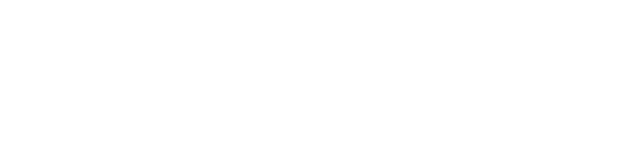
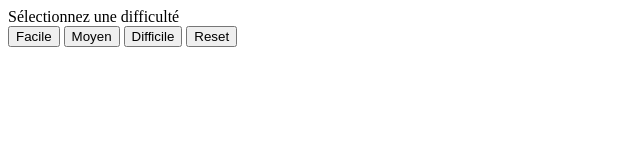
Before and after one commit to PolitSolelh/juste-prix, a plain HTML site: page index.html in a window 1280 px wide. Shown: the whole page, without its empty margins (0-640 px from the left). Drawn offline with Linux system fonts and the light colour scheme.

Commit message:
added buttons to generate a number
+ a reset option

```diff
--- a/index.html
+++ b/index.html
@@ -8,6 +8,11 @@
     <link href="/main.css">
 </head>
 <body>
-
+    <div id="difficulty">Sélectionnez une difficulté</div>
+    <button id="easy" onclick="choixDifficulte(50)">Facile</button>
+    <button id="normal" onclick="choixDifficulte(100)">Moyen</button>
+    <button id="hard" onclick="choixDifficulte(1000)">Difficile</button>
+    <button onclick="reset()">Reset</button>
+    <p id="secret"></p>
 </body>
 </html>
--- a/script.js
+++ b/script.js
@@ -12,21 +12,35 @@ function choixDifficulte(max) {
     {
         const minCeiled = Math.ceil(1);
         const maxFloored = Math.floor(50);
-        return justePrix = Math.floor(Math.random() * (maxFloored - minCeiled + 1) + minCeiled);
+        document.getElementById("secret").innerHTML = justePrix = Math.floor(Math.random() * (maxFloored - minCeiled + 1) + minCeiled);
+        document.getElementById("difficulty").innerHTML = "Vous avez choisi la difficulté Facile";
     }
     else if(max === 100)
     {
         const minCeiled = Math.ceil(1);
         const maxFloored = Math.floor(100);
-        return justePrix = Math.floor(Math.random() * (maxFloored - minCeiled + 1) + minCeiled);
+        document.getElementById("secret").innerHTML = justePrix = Math.floor(Math.random() * (maxFloored - minCeiled + 1) + minCeiled);
+        document.getElementById("difficulty").innerHTML = "Vous avez choisi la difficulté Moyenne"
     }
-    else(max === 1000)
+    else if(max === 1000)
     {
         const minCeiled = Math.ceil(1);
         const maxFloored = Math.floor(1000);
-        return justePrix = Math.floor(Math.random() * (maxFloored - minCeiled + 1) + minCeiled);
+        document.getElementById("secret").innerHTML = justePrix = Math.floor(Math.random() * (maxFloored - minCeiled + 1) + minCeiled);
+        document.getElementById("difficulty").innerHTML = "Vous avez choisi la difficulté Difficile"
     }
+
+    document.getElementById("easy").disabled = true;
+    document.getElementById("normal").disabled = true;
+    document.getElementById("hard").disabled = true;
 }
 
-choixDifficulte(1000)
-console.log(justePrix);
+function reset() {
+    document.getElementById("easy").disabled = false;
+    document.getElementById("normal").disabled = false;
+    document.getElementById("hard").disabled = false;
+    document.getElementById("difficulty").innerHTML = "Sélectionnez une difficulté"
+    justePrix = 0;
+}
+
+console.log(max);
```
